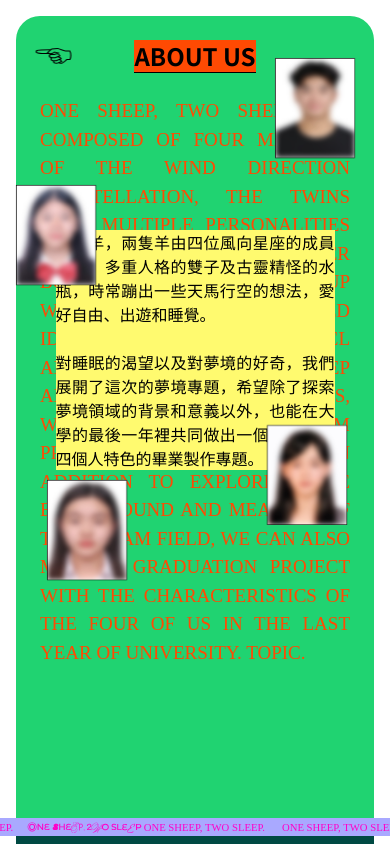
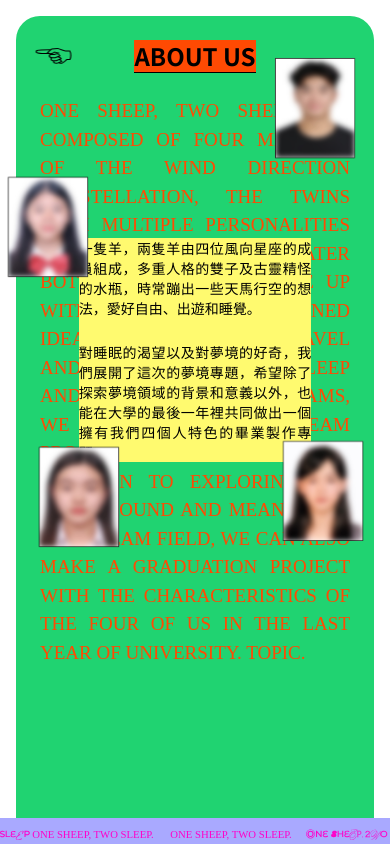
Before and after one commit to chingyeeee/onesheeptwosheeps, a React (Vite) app: page /aboutus in a window 390 px wide. Shown: the top 844 px of the page. Built offline with nearby package versions, Linux system fonts and the light colour scheme; a web font is replaced by a local one.

Commit message:
modify marquee size

```diff
--- a/src/assets/pages/AboutUs.jsx
+++ b/src/assets/pages/AboutUs.jsx
@@ -36,7 +36,7 @@ const AboutUs = () => {
             CHARACTERISTICS OF THE FOUR OF US IN THE LAST YEAR OF UNIVERSITY.
             TOPIC.
           </p>
-          <div className="bg-yellow max-w-[90%] md:max-w-[50%] m-auto absolute inset-0 md:text-xl font-medium h-min md:tracking-[0.5rem] -translate-y-8">
+          <div className="bg-yellow max-w-[75%] md:max-w-[50%] m-auto absolute inset-0 text-sm md:text-xl font-medium h-min md:tracking-[0.5rem] -translate-y-8">
             <p className="text-justify mb-6">
               一隻羊，兩隻羊由四位風向星座的成員組成，多重人格的雙子及古靈精怪的水瓶，時常蹦出一些天馬行空的想法，愛好自由、出遊和睡覺。
             </p>
@@ -52,18 +52,18 @@ const AboutUs = () => {
           onMouseLeave={() => setIs1Expanded(false)}
         >
           <div
-            className={`absolute text-left p-4 md:p-6 bg-blue rounded-xl w-min md:w-max group-hover:block transition-500 ${
+            className={`absolute text-left p-2 md:p-6 bg-blue rounded-xl w-min md:w-max group-hover:block transition-500 ${
               is1Expanded ? "animate-expandLT" : "animate-collapseLT"
             }`}
           >
-            <div className="flex flex-col gap-12">
+            <div className="flex flex-col gap-6 md:gap-12">
               <div className="flex gap-4">
                 <img
                   className="w-[80px] h-[100px] md:w-[140px] md:h-[180px] opacity-0"
                   src={Profile1}
                 />
-                <div className="flex flex-col gap-3 w-[70%] md:w-auto">
-                  <div className="flex flex-col gap">
+                <div className="flex flex-col gap-1 md:gap-3 w-[65%] md:w-auto">
+                  <div className="flex flex-col">
                     <p className="text-xs md:text-sm">name/</p>
                     <p className="md:text-lg">J-wei</p>
                   </div>
@@ -100,7 +100,7 @@ const AboutUs = () => {
               </p>
             </div>
           </div>
-          <div className="p-4 md:p-6 relative z-[20]">
+          <div className="p-2 md:p-6 relative z-[20]">
             <img
               className="w-[80px] h-[100px] md:w-[140px] md:h-[180px] cursor-[url('/src/assets/images/cursor-pointer.png'),_pointer]"
               src={Profile1}
@@ -108,22 +108,22 @@ const AboutUs = () => {
           </div>
         </div>
         <div
-          className="fixed z-20 top-[55%] left-[8%] md:top-[55%] md:left-[22%] group"
+          className="fixed z-20 top-[52%] left-[8%] md:top-[55%] md:left-[22%] group"
           onMouseEnter={() => setIs2Expanded(true)}
           onMouseLeave={() => setIs2Expanded(false)}
         >
           <div
-            className={`absolute text-left p-4 md:p-6 bg-red rounded-xl w-min md:w-max group-hover:block transition-500 ${
+            className={`absolute text-left p-2 md:p-6 bg-red rounded-xl w-min md:w-max group-hover:block transition-500 ${
               is2Expanded ? "animate-expandLT" : "animate-collapseLT"
             }`}
           >
-            <div className="flex flex-col gap-12">
+            <div className="flex flex-col gap-6 md:gap-12">
               <div className="flex gap-4">
                 <img
                   className="w-[80px] h-[100px] md:w-[140px] md:h-[180px] opacity-0"
                   src={Profile2}
                 />
-                <div className="flex flex-col gap-3 w-[70%] md:w-auto">
+                <div className="flex flex-col gap-1 md:gap-3 w-[65%] md:w-auto">
                   <div className="flex flex-col gap">
                     <p className="text-xs md:text-sm">name/</p>
                     <p className="md:text-lg">王溫蒂</p>
@@ -163,7 +163,7 @@ const AboutUs = () => {
               </p>
             </div>
           </div>
-          <div className="p-4 md:p-6 relative z-[20]">
+          <div className="p-2 md:p-6 relative z-[20]">
             <img
               className="w-[80px] h-[100px] md:w-[140px] md:h-[180px] cursor-[url('/src/assets/images/cursor-pointer.png'),_pointer]"
               src={Profile2}
@@ -176,13 +176,13 @@ const AboutUs = () => {
           onMouseLeave={() => setIs3Expanded(false)}
         >
           <div
-            className={`absolute text-left p-4 md:p-6 bg-lakegreen rounded-xl right-[0] w-min md:w-max group-hover:block transition-500 ${
+            className={`absolute text-left p-2 md:p-6 bg-lakegreen rounded-xl right-[0] w-min md:w-max group-hover:block transition-500 ${
               is3Expanded ? "animate-expandRT" : "animate-collapseRT"
             }`}
           >
-            <div className="flex flex-col gap-12">
+            <div className="flex flex-col gap-6 md:gap-12">
               <div className="flex gap-4">
-                <div className="flex flex-col gap-3 w-[70%] md:w-auto">
+                <div className="flex flex-col gap-1 md:gap-3 w-[65%] md:w-auto">
                   <div className="flex flex-col gap">
                     <p className="text-xs md:text-sm">name/</p>
                     <p className="md:text-lg">tedd chen</p>
@@ -239,13 +239,13 @@ const AboutUs = () => {
           onMouseLeave={() => setIs4Expanded(false)}
         >
           <div
-            className={`absolute text-left p-6 bg-lightpurple rounded-xl right-[0] w-min md:w-max transition-500 ${
+            className={`absolute text-left p-2 md:p-6 bg-lightpurple rounded-xl right-[0] w-min md:w-max transition-500 ${
               is4Expanded ? "animate-expandRT" : "animate-collapseRT"
             }`}
           >
-            <div className="flex flex-col gap-12">
+            <div className="flex flex-col gap-6 md:gap-12">
               <div className="flex gap-4">
-                <div className="flex flex-col gap-3 w-[70%] md:w-auto">
+                <div className="flex flex-col gap-1 md:gap-3 w-[65%] md:w-auto">
                   <div className="flex flex-col gap">
                     <p className="text-xs md:text-sm">name/</p>
                     <p className="md:text-lg">Chien</p>
@@ -289,7 +289,7 @@ const AboutUs = () => {
               </p>
             </div>
           </div>
-          <div className="p-6 relative z-[20]">
+          <div className="p-2 md:p-6 relative z-[20]">
             <img
               className="w-[80px] h-[100px] md:w-[140px] md:h-[180px] cursor-[url('/src/assets/images/cursor-pointer.png'),_pointer]"
               src={Profile4}
@@ -297,12 +297,12 @@ const AboutUs = () => {
           </div>
         </div>
       </div>
-      <div className="w-screen bg-purple sticky -top-1 flex items-center z-10 overflow-hidden">
-        <div className="inset-y-0 m-auto flex animate-marquee w-[200%]">
-          <img className="w-[100%] h-auto" src={Marquee} />
-          <img className="w-[100%] h-auto" src={Marquee} />
-          <img className="w-[100%] h-auto" src={Marquee} />
-          <img className="w-[100%] h-auto" src={Marquee} />
+      <div className="bg-purple h-[2rem] md:h-[5rem] sticky -top-3 overflow-hidden">
+        <div className="absolute inset-y-0 m-auto flex animate-marquee w-[200%]">
+          <img className="w-[50%] h-auto" src={Marquee} />
+          <img className="w-[50%] h-auto" src={Marquee} />
+          <img className="w-[50%] h-auto" src={Marquee} />
+          <img className="w-[50%] h-auto" src={Marquee} />
         </div>
       </div>
       <div className="mx-4 px-6 pt-12 pb-6 mb-6 bg-darkgreen text-center rounded-b-3xl min-h-[95vh] relative flex flex-col">
```
